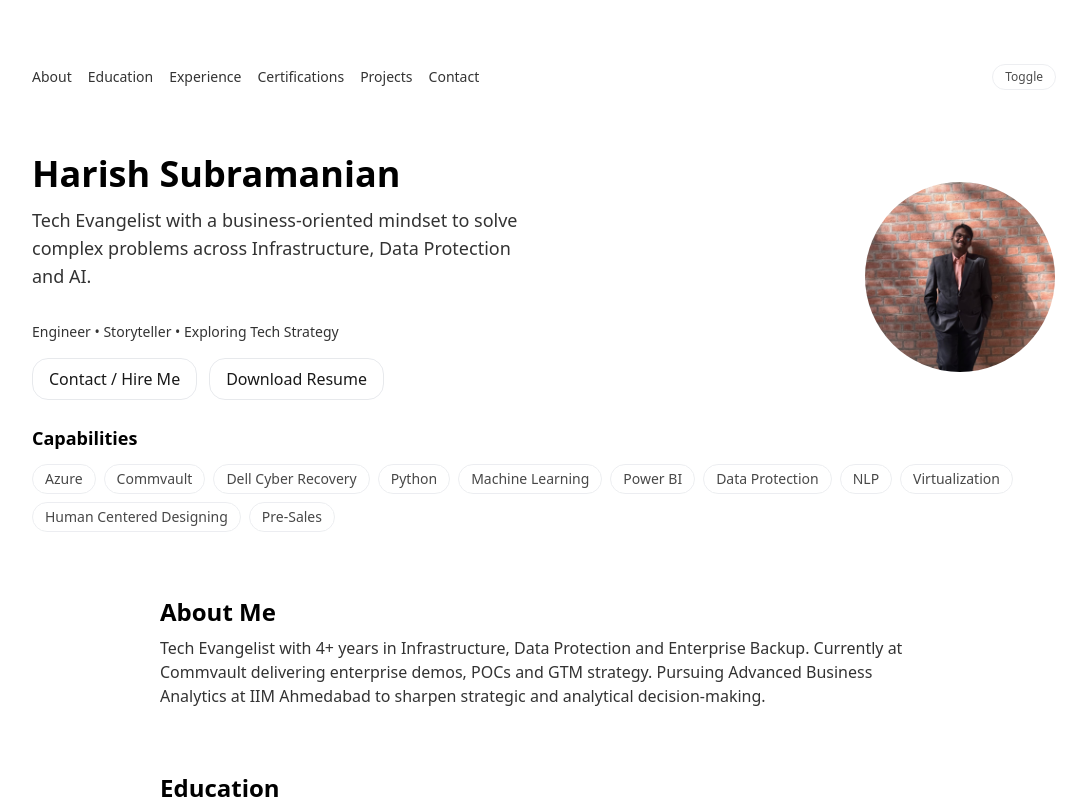
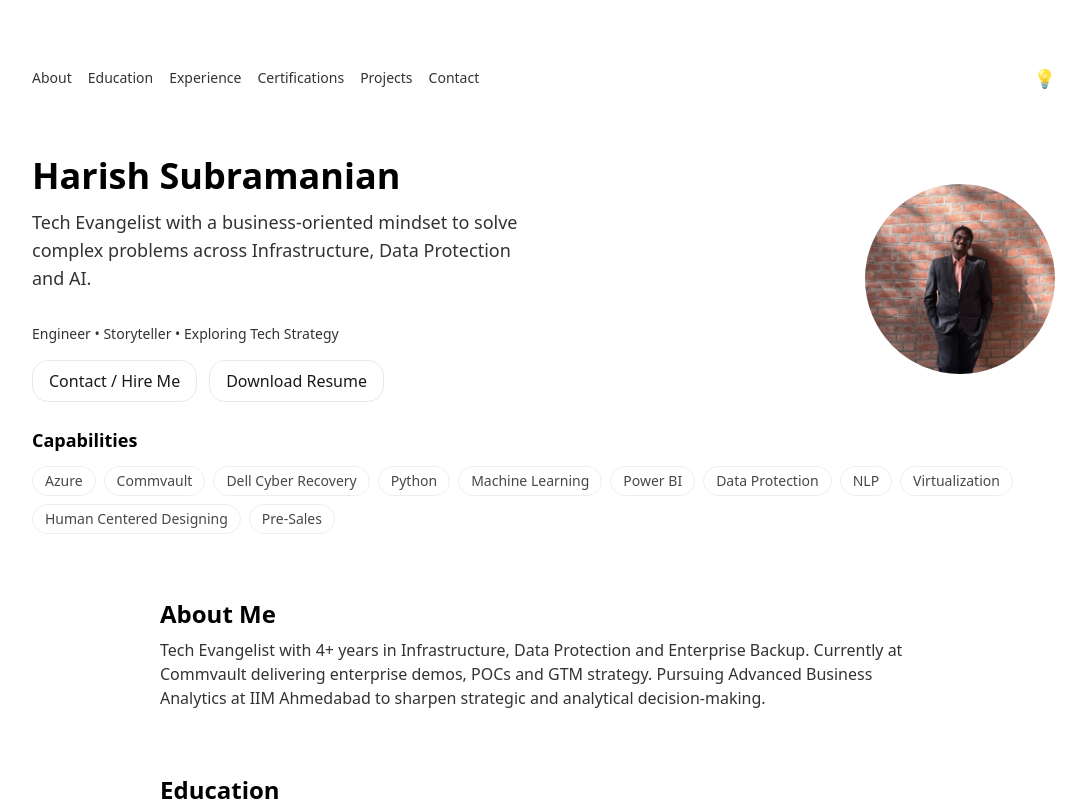
Before and after one commit to HarishS99/harish-portfolio, a Next.js app: page / in a window 1280 px wide. Shown: the top 801 px of the page, without its empty margins (96-1182 px from the left). Built offline with nearby package versions, Linux system fonts and the light colour scheme.

Commit message:
Update Navbar.tsx

```diff
--- a/app/(site)/components/Navbar.tsx
+++ b/app/(site)/components/Navbar.tsx
@@ -26,7 +26,18 @@ export default function Navbar() {
         <a href="#projects-impact" className="hover:opacity-50 transition">Projects</a>
         <a href="#contact" className="hover:opacity-50 transition">Contact</a>
       </div>
-      <button onClick={onToggle} className="text-xs opacity-70 hover:opacity-100 border px-3 py-1 rounded-full">Toggle</button>
+      <button
+      onClick={onToggle}
+      className="text-lg opacity-80 hover:opacity-100 transition-transform duration-200"
+      aria-label="Toggle theme"
+      >
+      {document?.documentElement.classList.contains("dark") ? (
+      <span className="inline-block rotate-0 transition-transform duration-200">🌙</span> // moon icon (dark mode)
+      ) : (
+      <span className="inline-block rotate-0 transition-transform duration-200">💡</span> // bulb icon (light mode)
+      )}
+      </button>
+
     </nav>
   );
 }
```
